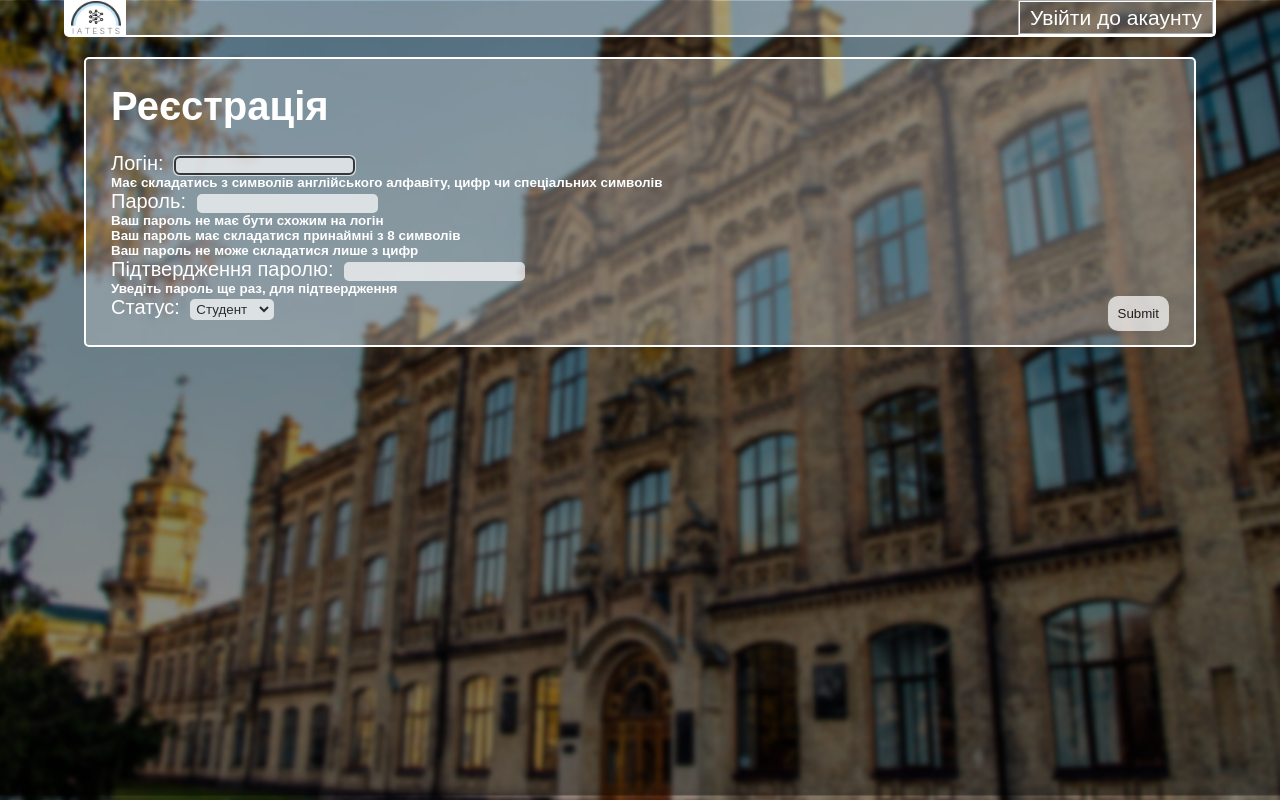
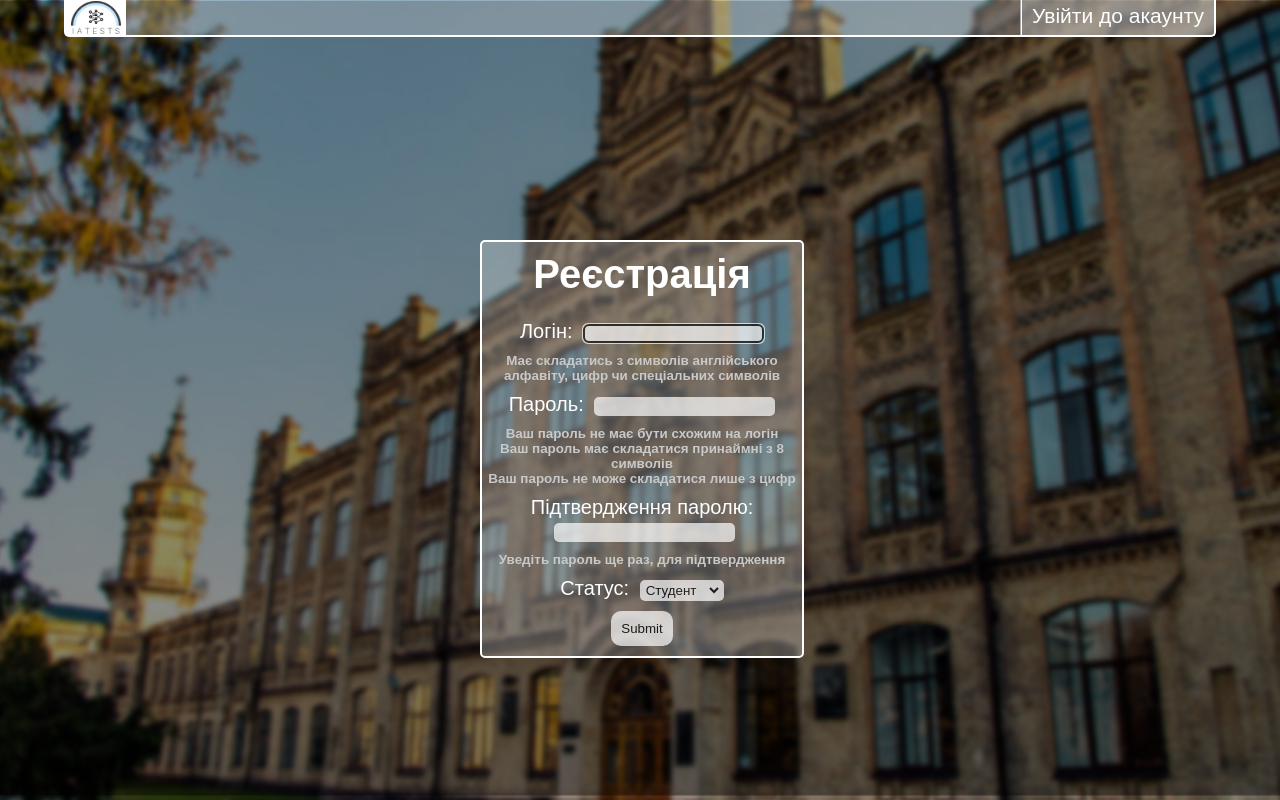
Before and after one commit to OlegAtaman/iatests, a Django app: page /users/register/ in a window 1280 px wide. Run offline with Django 4.2, Linux system fonts and the light colour scheme; some libraries are stand-ins or nearby versions.

Commit message:
Changed some divs

```diff
--- a/static/styles/new.css
+++ b/static/styles/new.css
@@ -57,7 +57,8 @@ body{
 }
 
 .profile{
-    border: 2px groove white;
+    background: linear-gradient(90deg, rgba(255,0,0,0.2) 0%, rgba(222,222,222,0.3) 0%);
+    border-left: 2px groove white;
     padding: 0 10px;
     line-height: 31px;
 }
@@ -496,22 +518,35 @@ a{
 }
 
 .registration{
+    width: 25%;
+    position: absolute;
+    top: 30%;
+    left: 37.5%;
+    padding: 10px 0px;
+    border-radius: 5px;
+    text-align: center;
+    /* margin: 15px 40% 10px 25%; */
     font-size: 20px;
     border: 2px solid white;
-    margin: 20px;
-    border-radius: 5px;
-    padding: 25px;
     background: linear-gradient(90deg, rgba(255,0,0,0.2) 0%, rgba(222,222,222,0.3) 0%);
 }
 
+.registration > form > h6 {
+    color:rgb(201, 201, 201);
+}
+
 .confirm{
-    float: right;
+    /* float: right; */
     color: black;
     border: white;
     background-color: white;
     border-radius: 10px;
     opacity: 0.7;
     padding: 10px;
+}
+
+.rhint{
+    font-size: small;
 }
 
 .confirm:hover{
--- a/templates/registration/login.html
+++ b/templates/registration/login.html
@@ -16,7 +16,7 @@
             <!--{{ form }}-->
             <br>
             <br>
-            <span>Також ви можете <a class="way-to-reg" href="{% url 'register' %}">зареєструватися</a>.</span>
+            <span class="rhint">Також ви можете <a class="way-to-reg" href="{% url 'register' %}">зареєструватися</a>.</span><br><br>
             <input type="submit" class="confirm">
         </form>
     </div>
--- a/templates/registration/registration.html
+++ b/templates/registration/registration.html
@@ -6,15 +6,15 @@
         <br>
         <form action="{% url 'register' %}" method="post">
             {% csrf_token %}
-            <span>Логін: </span>{{ form.username }}
+            <div style="margin:0px 0px 10px 0px">Логін: {{ form.username }}</div>
             <h6>Має складатись з символів англійського алфавіту, цифр чи спеціальних символів</h6>
-            <span>Пароль: </span>{{ form.password1 }}
+            <div style="margin:10px 0px">Пароль: {{ form.password1 }}</div>
             <h6>Ваш пароль не має бути схожим на логін</h6>
             <h6>Ваш пароль має складатися принаймні з 8 символів</h6>
             <h6>Ваш пароль не може складатися лише з цифр</h6>
-            <span>Підтвердження паролю: </span>{{ form.password2 }}
+            <div style="margin:10px 0px">Підтвердження паролю: {{ form.password2 }}</div>
             <h6>Уведіть пароль ще раз, для підтвердження</h6>
-            <span>Статус: </span>{{ form.status }}
+            <div style="margin:10px 0px">Статус: {{ form.status }}</div>
             <!--{{ form }}-->
             <input  type="submit" class="confirm">
         </form>
```
Also changed, not shown: other parts of static/styles/new.css (+26 -5 lines), db.sqlite3.
